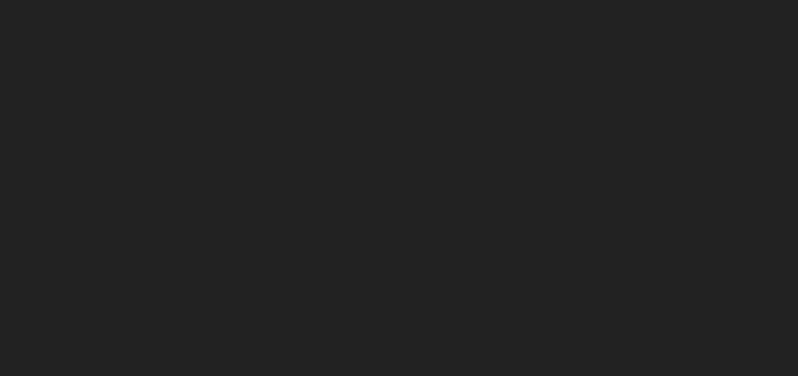
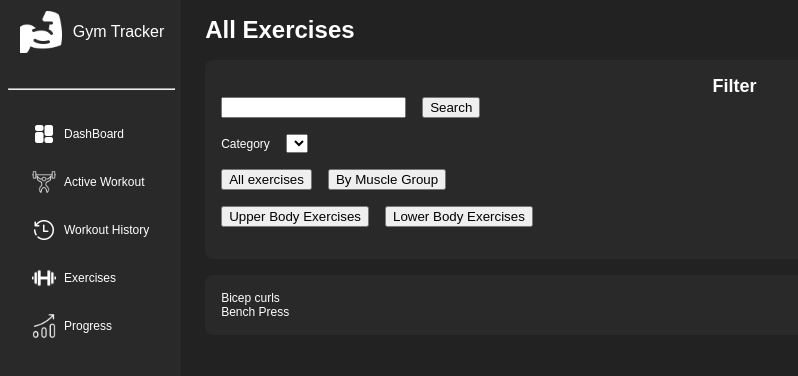
Before and after one commit to Luan2118/gym-tracker-project, a React (Vite) app: page /exercises in a window 1280 px wide. Before the commit this address had no page. Shown: the top 376 px of the page, without its empty margins (0-798 px from the left). Built offline with nearby package versions, Linux system fonts and the light colour scheme.

Commit message:
feat: add Exercises page layout and routing

```diff
--- a/src/App.jsx
+++ b/src/App.jsx
@@ -2,8 +2,9 @@ import { Routes, Route } from 'react-router-dom'
 import Dashboard from './pages/Dashboard/Dashboard'
 import Sidebar from './components/Sidebar/Sidebar'
 import ActiveWorkout from './pages/ActiveWorkout/ActiveWorkout'
+import TrainingSplit from './pages/TrainingSplit/TrainingSplit'
+import Exercises from './pages/Exercises/Exercises'
 import './App.css'
-import TrainingSplit from './pages/TrainingSplit/TrainingSplit'
 
 function App() {
 
@@ -13,6 +14,7 @@ function App() {
         <Route index  element={<Dashboard />}/>
         <Route path='active-workout' element={<ActiveWorkout />} />
         <Route path='training-split' element={<TrainingSplit />} />
+        <Route path='exercises' element={<Exercises/>} />
       </Route>
     </Routes>
   )
--- a/src/components/Sidebar/Sidebar.jsx
+++ b/src/components/Sidebar/Sidebar.jsx
@@ -43,9 +43,11 @@ export default function Sidebar() {
                 <div>Workout History</div>
             </li>
 
-            <li className='sidebar-nav-link'>
+            <li>
+              <Link className='sidebar-nav-link' to="/exercises">
                 <img src={exercises} alt='' aria-hidden="true"/>
                 <div>Exercises</div>
+              </Link>
             </li>
 
              <li className='sidebar-nav-link'>
--- /dev/null
+++ b/src/pages/Exercises/Exercises.jsx
@@ -0,0 +1,57 @@
+import styles from './Exercises.module.css'
+
+export default function Exercises() {
+  return (
+    <>
+      <header>
+        <h1>All Exercises</h1>
+      </header>
+
+      <div className={styles["content-wrapper"]}>
+        <section className={styles["filter-wrapper"]}>
+          <h2 className={styles["filter-text"]}>Filter</h2>
+
+          <div className={styles["filter-input-wrapper"]}>
+
+            <div className={styles["filter-input-link"]}>
+              <label htmlFor='search-exercise' />
+              <input type="text" id="search-exercise" className={styles["search-exercise-input"]}/>
+
+              <button className={styles["search-exercise-button"]}>Search</button>
+            </div>
+
+            <div className={styles["filter-input-link"]}>
+
+              <label htmlFor="exercise-category" className={styles["by-muscle-category-label"]}>Category</label>
+               <select id="exercise-category" className={styles["by-muscle-category-input"]}></select>
+
+
+            </div>
+
+            <div className={styles["filter-input-link"]}>
+              <button className={styles["all-exercises"]}>All exercises</button>
+              <button className={styles["by-muscle-group-filter"]}>By Muscle Group</button>
+            </div>
+
+            <div className={styles["filter-input-link"]}>
+              <button className={styles["upper-body-exercises"]}>Upper Body Exercises</button>
+              <button className={styles["lower-body-exercises"]}>Lower Body Exercises</button>
+            </div>
+
+          </div>
+        </section>
+
+        <section aria-label='Exercise List' className={styles["content-main"]}>
+
+          <div>
+          Bicep curls
+          </div>
+
+          <div>
+          Bench Press
+         </div>
+        </section>
+      </div>
+    </>
+  )
+}
--- /dev/null
+++ b/src/pages/Exercises/Exercises.module.css
@@ -0,0 +1,46 @@
+.content-wrapper{
+  display: flex;
+  flex-direction: column;
+  gap: 2rem;
+}
+
+.filter-wrapper {
+  display: flex;
+  flex-direction: column;
+  width: auto;
+  border-radius: 1rem;
+  padding: 2rem;
+  background-color: rgb(41, 41, 41);
+}
+
+.filter-input-link {
+  margin-bottom: 2rem;
+}
+
+.filter-text {
+  margin: 0;
+}
+
+.filter-input-wrapper {
+  display: flex;
+  flex-direction: column;
+  align-items: flex-start;
+}
+
+.search-exercise-input,
+.by-muscle-category-input,
+.by-muscle-category-label,
+.all-exercises,
+.upper-body-exercises {
+  margin-right: 2rem;
+}
+
+.content-main {
+  display: flex;
+  flex-direction: column;
+  align-items: flex-start;
+  width: auto;
+  border-radius: 1rem;
+  padding: 2rem;
+  background-color: rgb(41, 41, 41);
+}
```
